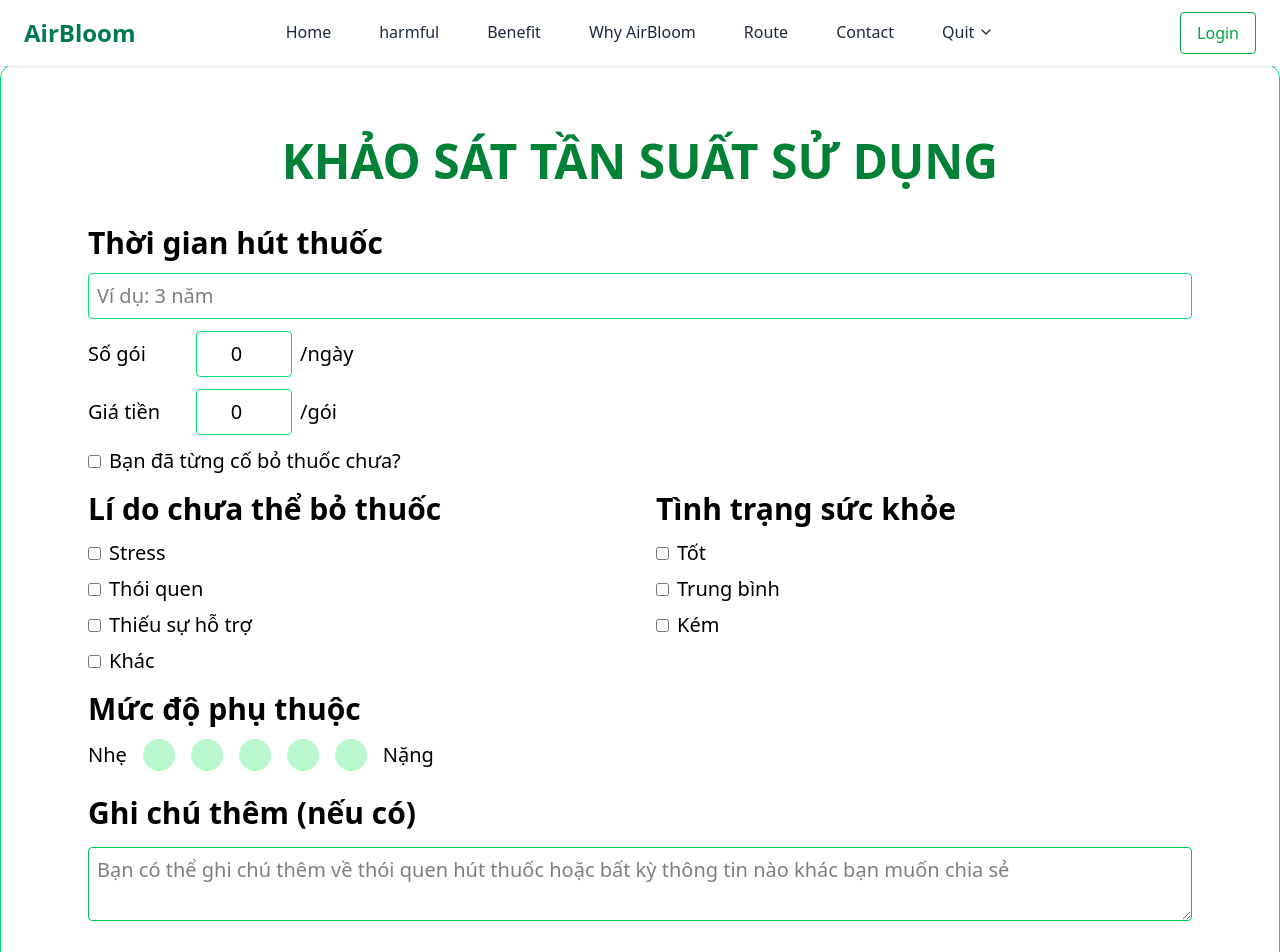
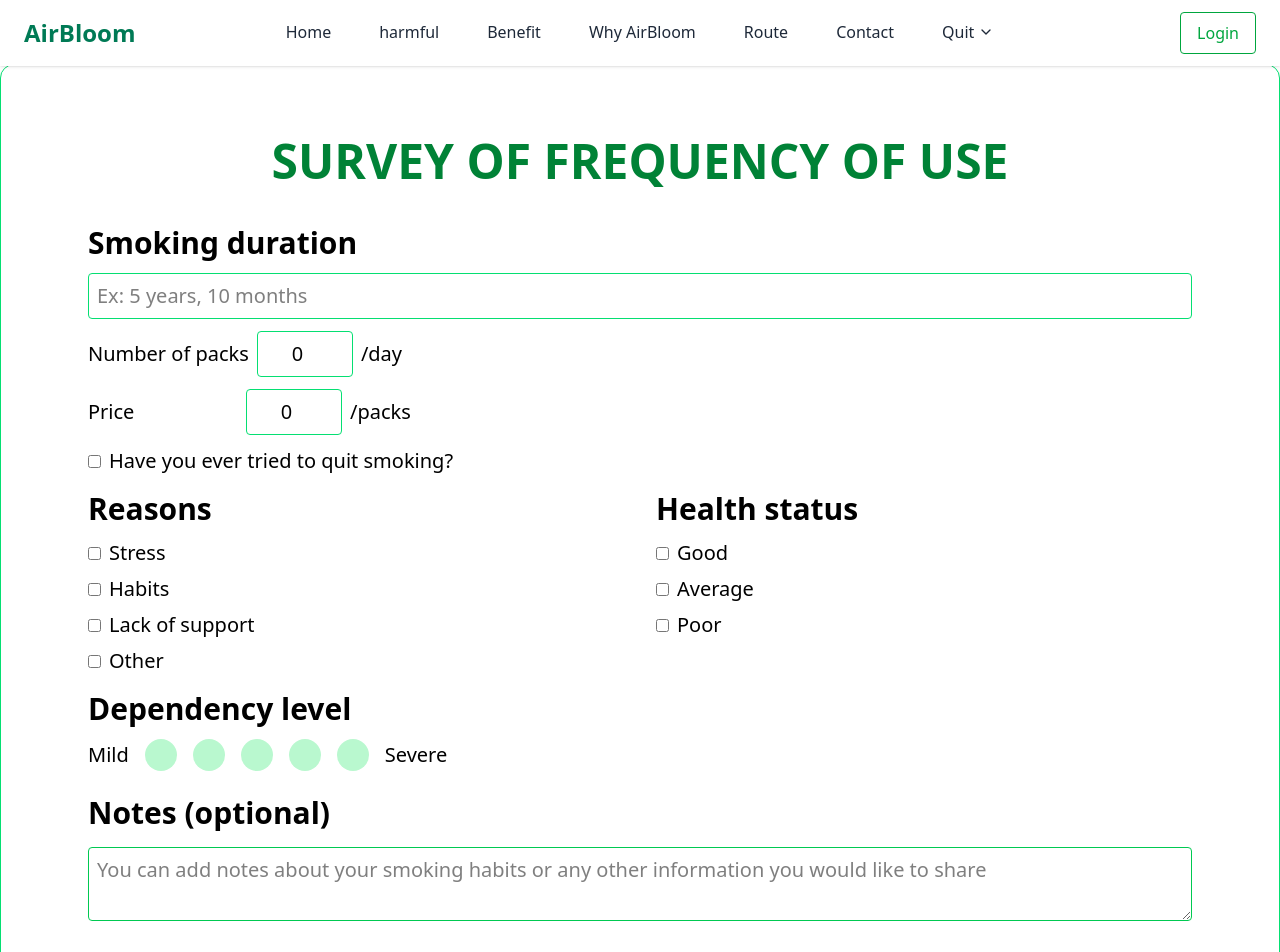
Before and after one commit to swp391-group7/smoking-cessation-support-platform-frontend, a React (Vite) app: page /user_survey in a window 1280 px wide. Shown: the top 952 px of the page. Built offline with nearby package versions, Linux system fonts and the light colour scheme; no server answers.

Commit message:
Upd User Survey
Chuyển đổi sang bản tiếng anh

```diff
--- a/src/pages/platform/user_survey.tsx
+++ b/src/pages/platform/user_survey.tsx
@@ -45,21 +45,21 @@ const user_survey: React.FC = () => {
     <div className="bg-white border-green-400 shadow-md rounded-xl p-6 border">
       <form onSubmit={handleSubmit} className="max-w-6xl mx-auto px-6 py-12 text-black">
         <h1 className="text-5xl font-extrabold text-center text-green-700 mb-10">
-          KHẢO SÁT TẦN SUẤT SỬ DỤNG
+          SURVEY OF FREQUENCY OF USE
         </h1>
 
-        <label className="block text-3xl font-bold mb-3">Thời gian hút thuốc</label>
+        <label className="block text-3xl font-bold mb-3">Smoking duration</label>
 
         <input
           name="smoke_duration"
-          placeholder="Ví dụ: 3 năm"
+          placeholder="Ex: 5 years, 10 months"
           value={formData.smoke_duration}
           onChange={handleChange}
           className="w-full p-2 text-xl border border-green-400 rounded mb-3"
         />
 
         <div className="flex items-center text-xl gap-2 mb-3">
-          <label className="min-w-[100px]">Số gói</label>
+          <label className="min-w-[150px]">Number of packs</label>
           <input
             name="cigarettes_per_day"
             type="number"
@@ -67,11 +67,11 @@ const user_survey: React.FC = () => {
             onChange={handleChange}
             className="w-24 p-2 border border-green-400 rounded text-center"
           />
-          <span>/ngày</span>
+          <span>/day</span>
         </div>
 
         <div className="flex items-center text-xl gap-2 mb-3">
-          <label className="min-w-[100px]">Giá tiền</label>
+          <label className="min-w-[150px]">Price</label>
           <input
             name="price_each"
             type="number"
@@ -79,7 +79,7 @@ const user_survey: React.FC = () => {
             onChange={handleChange}
             className="w-24 p-2 border border-green-400 rounded text-center"
           />
-          <span>/gói</span>
+          <span>/packs</span>
         </div>
 
         <label className="flex items-center text-xl gap-2 mb-4">
@@ -90,15 +90,15 @@ const user_survey: React.FC = () => {
             onChange={handleChange}
             className="accent-green-500"
           />
-          Bạn đã từng cố bỏ thuốc chưa?
+          Have you ever tried to quit smoking?
         </label>
 
         <div className="max-w-6xl mx-auto grid grid-cols-1 md:grid-cols-2 gap-8">
           {/* Cột trái */}
           <div className="space-y-4">
-            <label className="block text-3xl font-bold mb-3">Lí do chưa thể bỏ thuốc</label>
+            <label className="block text-3xl font-bold mb-3">Reasons</label>
             <div className="space-y-2 mb-4">
-              {['Stress', 'Thói quen', 'Thiếu sự hỗ trợ', 'Khác'].map((reason) => (
+              {['Stress', 'Habits', 'Lack of support', 'Other'].map((reason) => (
                 <label key={reason} className="flex items-center text-xl space-x-2">
                   <input
                     type="checkbox"
@@ -119,9 +119,9 @@ const user_survey: React.FC = () => {
           {/* Cột phải */}
 
           <div className="space-y-4">
-          <label className="block text-3xl font-bold mb-3">Tình trạng sức khỏe</label>
+            <label className="block text-3xl font-bold mb-3">Health status</label>
             <div className="space-y-2 mb-4">
-            {['Tốt', 'Trung bình', 'Kém'].map((status) => (
+              {['Good', 'Average', 'Poor'].map((status) => (
                 <label key={status} className="flex items-center text-xl space-x-2">
                   <input
                     type="checkbox"
@@ -140,9 +140,9 @@ const user_survey: React.FC = () => {
           </div>
         </div>
 
-        <label className="block text-3xl font-bold mb-3">Mức độ phụ thuộc</label>
+        <label className="block text-3xl font-bold mb-3">Dependency level</label>
         <div className="flex items-center text-xl gap-4 mb-6">
-          <span>Nhẹ</span>
+          <span>Mild</span>
           {[1, 2, 3, 4, 5].map((level) => (
             <div
               key={level}
@@ -153,13 +153,13 @@ const user_survey: React.FC = () => {
               onClick={() => handleDependencyClick(level)}
             />
           ))}
-          <span>Nặng</span>
+          <span>Severe</span>
         </div>
 
-        <label className="block text-3xl font-bold mb-4">Ghi chú thêm (nếu có)</label>
+        <label className="block text-3xl font-bold mb-4">Notes (optional)</label>
         <textarea
           name="note"
-          placeholder="Bạn có thể ghi chú thêm về thói quen hút thuốc hoặc bất kỳ thông tin nào khác bạn muốn chia sẻ"
+          placeholder="You can add notes about your smoking habits or any other information you would like to share"
           value={formData.note}
           onChange={handleChange}
           className="w-full p-2 text-xl border border-green-500 rounded mb-6"
@@ -167,14 +167,14 @@ const user_survey: React.FC = () => {
 
         <div className="text-center">
           <p className="text-xl text-gray-700 mb-4">
-            Cảm ơn bạn đã tham gia khảo sát!<br />
-            Chúng tôi sẽ sử dụng thông tin này để giúp đỡ bạn.
+            Thank you for taking the survey!<br />
+            Your feedback is valuable for us.
           </p>
           <button
             className="bg-emerald-600 text-xl text-white px-6 py-2 rounded-full text-sm font-medium"
             onClick={() => console.log(formData)}
           >
-            Gửi khảo sát
+            Submit
           </button>
         </div>
 
```
Also changed, not shown: src/pages/platform/user_account.tsx (added). Lines whose indentation alone changed are shown as unchanged.
